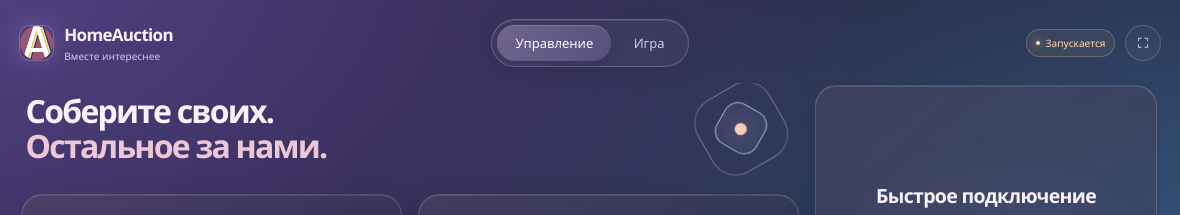
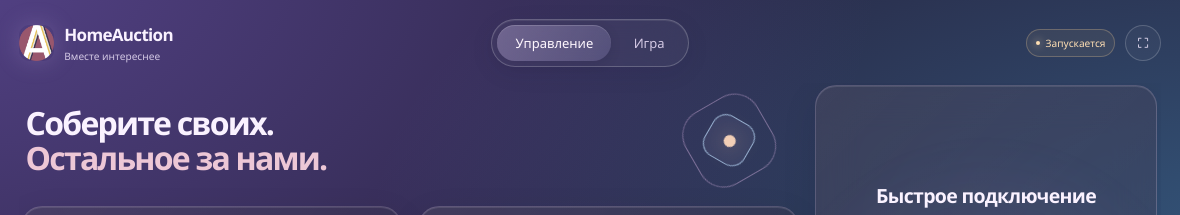
Before and after one commit to dartomosr/HomeAuction, an Electron app: page desktop/ui/index.html in a window 1180 px wide. Shown: the top 215 px of the page. Drawn offline with Linux system fonts and the light colour scheme; no server answers.

Commit message:
Небольшие исправления графики клиента

```diff
--- a/desktop/ui/style.css
+++ b/desktop/ui/style.css
@@ -26,7 +26,7 @@ h1, h2, p { margin: 0; }
 .window { position: relative; display: flex; width: 100%; height: 100vh; overflow: hidden; flex-direction: column; padding: clamp(12px, 1.6vw, 48px); transition: padding .55s cubic-bezier(.22, 1, .36, 1); }
 .topbar { flex: 0 0 auto; display: grid; grid-template-columns: minmax(0, 1fr) auto minmax(0, 1fr); align-items: center; gap: 12px; max-height: 160px; margin-bottom: var(--gap); transition: max-height .55s cubic-bezier(.22, 1, .36, 1), margin-bottom .55s cubic-bezier(.22, 1, .36, 1), opacity .3s ease, transform .45s cubic-bezier(.22, 1, .36, 1); }
 .brand { display: flex; align-items: center; min-width: 0; gap: 10px; }
-.brand img { width: clamp(34px, 3vw, 70px); height: auto; flex-shrink: 0; border: 1px solid #ffffff40; border-radius: 30%; box-shadow: 0 0 24px #d1b6f236; }
+.brand img { width: clamp(34px, 3vw, 70px); height: auto; flex-shrink: 0; border-radius: 30%; box-shadow: 0 0 24px #d1b6f236; }
 .brand h1 { font-size: clamp(17px, 1.35vw, 38px); letter-spacing: -.04em; font-weight: 700; }
 .brand p { margin-top: 3px; color: var(--text-muted); font-size: .78rem; }
 .launcher-tabs { display: flex; gap: 4px; padding: 5px; border: 1px solid #ffffff35; border-radius: 999px; background: #ffffff0b; box-shadow: inset 0 1px 0 #ffffff14, 0 6px 24px #1b123e14; backdrop-filter: blur(20px); }
@@ -52,10 +52,10 @@ svg { width: 1.3em; height: 1.3em; fill: none; stroke: currentColor; stroke-widt
 .control-intro, .log-card, .footer { grid-column: 1 / -1; }
 .access-card .address-row { align-items: stretch; flex-direction: column; }
 .access-card .actions { align-self: flex-end; }
-.control-intro { position: relative; display: flex; align-items: center; justify-content: space-between; min-width: 0; padding: .3vh .4vw 1vh; }
+.control-intro { position: relative; display: flex; align-items: center; justify-content: space-between; min-width: 0; padding: 1.8vh .4vw 1vh; }
 .control-intro h2 { margin-top: 0; font-size: clamp(27px, min(3vw, 4vh), 86px); font-weight: 600; line-height: 1.08; letter-spacing: -.055em; }
 .control-intro em { color: #edc7d6; font-style: normal; }
-.intro-orbit { position: relative; width: clamp(50px, 7vw, 160px); aspect-ratio: 1; flex-shrink: 0; margin-right: 1vw; }
+.intro-orbit { position: relative; width: clamp(50px, 7vw, 160px); aspect-ratio: 1; flex-shrink: 0; margin-right: 2vw; }
 .intro-orbit i { position: absolute; inset: 0; border: 1px solid #e4bded6b; border-radius: 32%; animation: intro-spin 30s linear infinite; }
 .intro-orbit i:nth-child(2) { inset: 22%; animation-direction: reverse; border-color: #b7d9f8b8; background: #c7b9eb10; }
 .intro-orbit i:nth-child(3) { inset: 43%; border: 0; border-radius: 50%; background: #f2cfb6; box-shadow: 0 0 22px #f0bf9480; }
```
